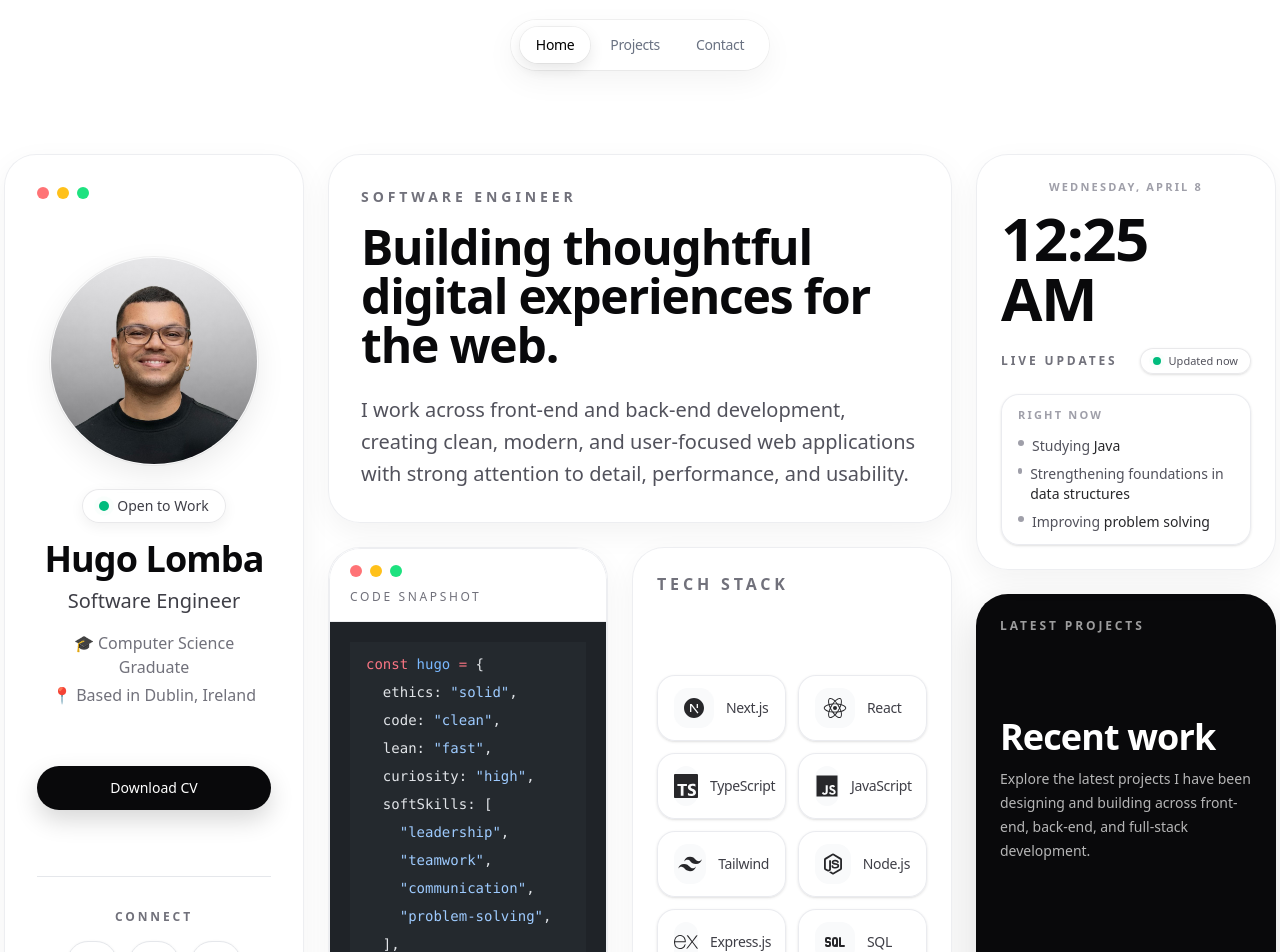
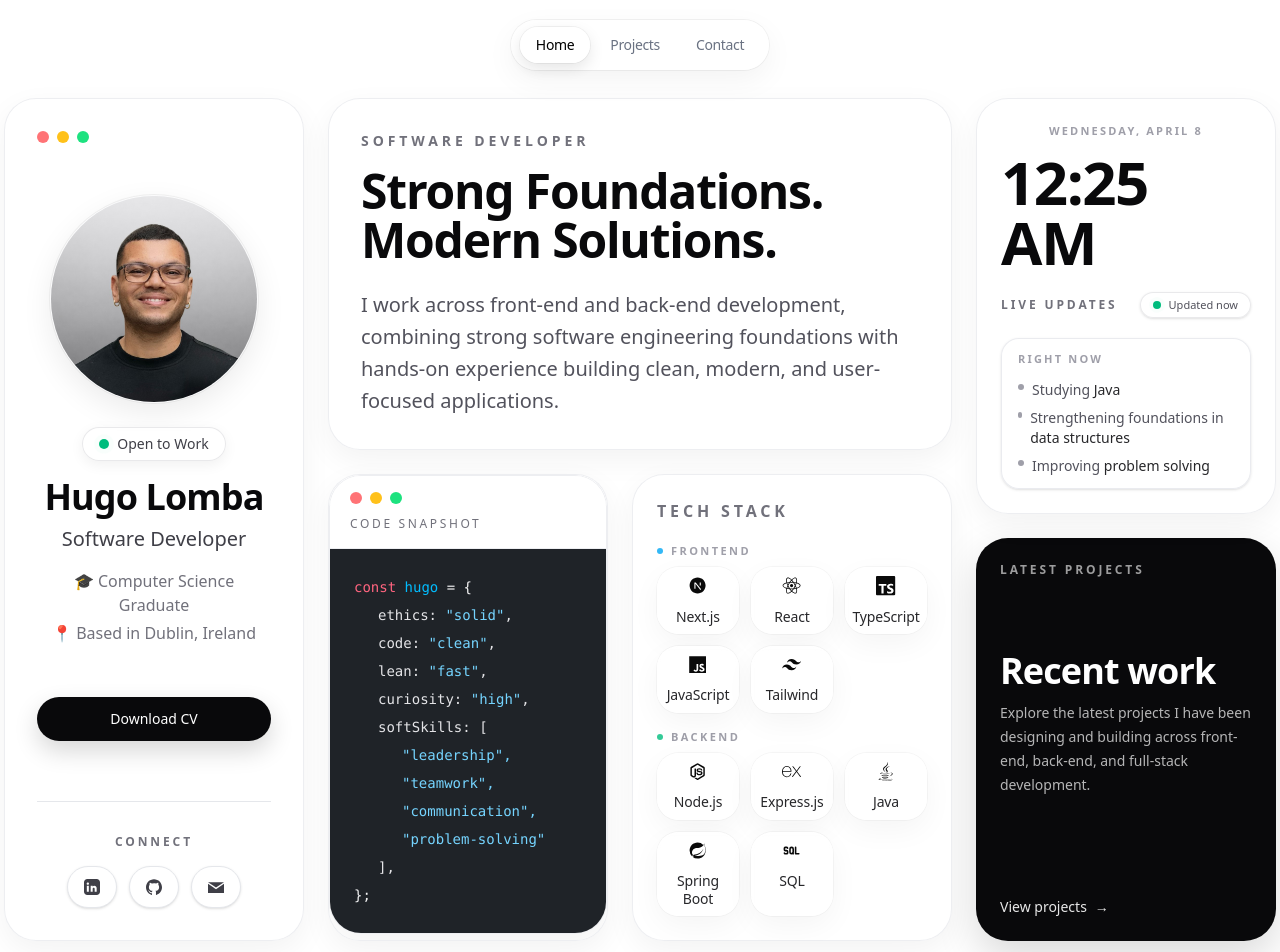
Before and after one commit to hugolomba/portfolio, a Next.js app: page / in a window 1280 px wide. Shown: the top 952 px of the page. Built offline with nearby package versions, Linux system fonts and the light colour scheme.

Commit message:
changes in design

```diff
--- a/app/page.tsx
+++ b/app/page.tsx
@@ -3,7 +3,7 @@ import ProjectsSection from "@/components/projects";
 
 export default function Home() {
   return (
-    <main className="max-w-7xl mx-auto">
+    <main className="mx-auto max-w-[90rem]">
       <Hero />
       {/* <ProjectsSection /> */}
     </main>
--- a/components/code-block.tsx
+++ b/components/code-block.tsx
@@ -1,23 +1,6 @@
-"use client";
-
-import { CodeBlock, CodeBlockCode } from "@/components/ui/code-block";
-
 export function CodeBlockBasic() {
-  const code = `const hugo = {
-  ethics: "solid",
-  code: "clean",
-  lean: "fast",
-  curiosity: "high",
-  softSkills: [
-    "leadership",
-    "teamwork",
-    "communication",
-    "problem-solving",
-  ],
-};`;
-
   return (
-    <div className="z-0 h-full w-full overflow-hidden rounded-[2rem] border border-gray-200/70 bg-white/85 shadow-[0_10px_30px_rgba(0,0,0,0.05)] backdrop-blur-sm">
+    <div className="z-0 w-full overflow-hidden rounded-[2rem] border border-gray-200/70 bg-white/85 shadow-[0_10px_30px_rgba(0,0,0,0.05)] backdrop-blur-sm">
       <div className="flex flex-col gap-y-3 border-b border-gray-200/70 bg-white/80 px-5 py-4">
         <div className="flex items-center gap-x-2">
           <div className="h-3 w-3 rounded-full bg-red-400/90"></div>
@@ -29,13 +12,45 @@ export function CodeBlockBasic() {
         </p>
       </div>
 
-      <CodeBlock className="bg-[#1f2328] px-5 py-5">
-        <CodeBlockCode
-          className="h-full text-sm leading-7"
-          code={code}
-          language="javascript"
-        />
-      </CodeBlock>
+      <div className="bg-[#1f2328] px-5 py-6 sm:px-6">
+        <pre className="overflow-x-auto font-mono text-sm leading-7">
+          <code>
+            <span className="block">
+              <span className="text-rose-400">const </span>
+              <span className="text-sky-400">hugo </span>
+              <span className="text-zinc-100">= {"{"}</span>
+            </span>
+
+            <span className="block pl-6 text-zinc-200">
+              ethics: <span className="text-sky-300">&quot;solid&quot;</span>,
+            </span>
+            <span className="block pl-6 text-zinc-200">
+              code: <span className="text-sky-300">&quot;clean&quot;</span>,
+            </span>
+            <span className="block pl-6 text-zinc-200">
+              lean: <span className="text-sky-300">&quot;fast&quot;</span>,
+            </span>
+            <span className="block pl-6 text-zinc-200">
+              curiosity: <span className="text-sky-300">&quot;high&quot;</span>,
+            </span>
+            <span className="block pl-6 text-zinc-200">softSkills: [</span>
+            <span className="block pl-12 text-sky-300">
+              &quot;leadership&quot;,
+            </span>
+            <span className="block pl-12 text-sky-300">
+              &quot;teamwork&quot;,
+            </span>
+            <span className="block pl-12 text-sky-300">
+              &quot;communication&quot;,
+            </span>
+            <span className="block pl-12 text-sky-300">
+              &quot;problem-solving&quot;
+            </span>
+            <span className="block pl-6 text-zinc-200">],</span>
+            <span className="block text-zinc-100">{"};"}</span>
+          </code>
+        </pre>
+      </div>
     </div>
   );
 }
--- a/components/hero.tsx
+++ b/components/hero.tsx
@@ -10,7 +10,7 @@ import GreetingWidget from "./ui/data-greeting";
 export default function Hero() {
   return (
     <motion.section
-      className="mt-20 mb-32 grid grid-cols-1 gap-3 px-1 md:mt-24 md:mb-40 md:grid-cols-4 md:gap-6"
+      className="mt-20 mb-32 grid grid-cols-1 gap-3 px-1 md:mt-10 md:mb-40 md:grid-cols-4 md:gap-6"
       initial={{ opacity: 0, y: 10 }}
       animate={{ opacity: 1, y: 0 }}
       exit={{ opacity: 0, y: -10 }}
@@ -47,7 +47,7 @@ export default function Hero() {
             Hugo Lomba
           </h2>
           <p className="mt-2 text-lg text-zinc-700 md:text-xl">
-            Software Engineer
+            Software Developer
           </p>
 
           <div className="mt-4 space-y-1 text-sm text-zinc-500 md:text-base">
@@ -91,7 +91,6 @@ export default function Hero() {
               >
                 <path d="M19 0h-14c-2.761 0-5 2.239-5 5v14c0 2.762 2.239 5 5 5h14c2.762 0 5-2.238 5-5v-14c0-2.761-2.238-5-5-5zm-11.75 19h-3v-9h3v9zm-1.5-10.25c-.966 0-1.75-.784-1.75-1.75s.784-1.75 1.75-1.75 1.75.784 1.75 1.75-.784 1.75-1.75 1.75zm13.25 10.25h-3v-4.5c0-1.071-.929-1.5-1.5-1.5s-1.5.429-1.5 1.5v4.5h-3v-9h3v1.25c.438-.766 1.5-1.25 2.5-1.25 2.071 0 3.5 1.429 3.5 3.5v5.5z" />
               </svg>
-              {/* LinkedIn */}
             </a>
 
             <a
@@ -109,7 +108,6 @@ export default function Hero() {
               >
                 <path d="M12 .5c-6.627 0-12 5.373-12 12 0 5.303 3.438 9.8 8.205 11.387.6.111.82-.261.82-.577 0-.285-.011-1.041-.017-2.045-3.338.724-4.042-1.611-4.042-1.611-.546-1.387-1.333-1.756-1.333-1.756-1.089-.744.083-.729.083-.729 1.205.084 1.84 1.236 1.84 1.236 1.07 1.835 2.807 1.305 3.492.998.108-.775.418-1.305.76-1.605-2.665-.303-5.467-1.332-5.467-5.932 0-1.31.469-2.381 1.236-3.221-.124-.303-.536-1.521.117-3.172 0 0 1.008-.322 3.301 1.23a11.494 11.494 0 013.003-.404c1.019.004 2.045.138 3.003.404 2.291-1.552 3.297-1.23 3.297-1.23.655 1.651.243 2.869.119 3.172.77.84 1.236 1.911 1.236 3.221 0 4.609-2.807 5.625-5.479 5.921.43.371.813 1.102.813 2.222 0 1.605-.015 2.896-.015 3.289 0 .319.218.694.825.576C20.565 22.298 24 17.803 24 12.5 24 5.873 18.627.5 12 .5z" />
               </svg>
-              {/* GitHub */}
             </a>
 
             <a
@@ -125,7 +123,6 @@ export default function Hero() {
               >
                 <path d="M12 12.713l11.985-7.713h-23.97l11.985 7.713zm0 2.574l-12-7.987v13.7h24v-13.7l-12 7.987z" />
               </svg>
-              {/* Email */}
             </a>
           </div>
         </div>
@@ -134,17 +131,17 @@ export default function Hero() {
       <div className="md:col-span-2 flex flex-col gap-3 md:gap-6">
         <header className="rounded-[2rem] border border-gray-200/70 bg-white/85 p-6 shadow-[0_10px_30px_rgba(0,0,0,0.05)] backdrop-blur-sm md:p-8">
           <p className="text-xs font-semibold uppercase tracking-[0.28em] text-zinc-500 sm:text-sm">
-            Software Engineer
+            Software Developer
           </p>
 
           <h1 className="mt-4 max-w-3xl text-4xl font-semibold tracking-tight text-zinc-950 md:text-5xl md:leading-[1.02]">
-            Building thoughtful digital experiences for the web.
+            Strong Foundations. Modern Solutions.
           </h1>
 
           <p className="mt-6 max-w-2xl text-base leading-7 text-zinc-600 md:text-xl md:leading-8">
-            I work across front-end and back-end development, creating clean,
-            modern, and user-focused web applications with strong attention to
-            detail, performance, and usability.
+            I work across front-end and back-end development, combining strong
+            software engineering foundations with hands-on experience building
+            clean, modern, and user-focused applications.
           </p>
         </header>
 
@@ -159,9 +156,8 @@ export default function Hero() {
                 Tech Stack
               </p>
             </div>
-            <div className="flex h-full items-center justify-center">
-              <Stacks />
-            </div>
+
+            <Stacks />
           </div>
         </div>
       </div>
@@ -169,7 +165,7 @@ export default function Hero() {
       <div className="flex flex-col gap-3 md:gap-6">
         <div className="rounded-[2rem] border border-gray-200/70 bg-white/85 p-5 shadow-[0_10px_30px_rgba(0,0,0,0.05)] backdrop-blur-sm md:p-6">
           <GreetingWidget />
-          <div className="flex items-center justify-between gap-3 mt-5">
+          <div className="mt-5 flex items-center justify-between gap-3">
             <p className="text-xs font-semibold uppercase tracking-[0.24em] text-zinc-500">
               Live Updates
             </p>
@@ -217,49 +213,12 @@ export default function Hero() {
                 </ul>
               </div>
             </div>
-
-            {/* <div className="rounded-2xl border border-gray-200/80 bg-white/90 px-4 py-3 shadow-sm">
-              <p className="text-[11px] font-semibold uppercase tracking-[0.2em] text-zinc-400">
-                Next
-              </p>
-              <div className="mt-3">
-                <ul className="space-y-2 text-sm text-zinc-600">
-                  <li className="flex items-start gap-2">
-                    <span className="mt-1 h-1.5 w-1.5 rounded-full bg-zinc-400" />
-                    <span>
-                      Refining my{" "}
-                      <span className="font-medium text-zinc-800">
-                        portfolio UI
-                      </span>
-                    </span>
-                  </li>
-                  <li className="flex items-start gap-2">
-                    <span className="mt-1 h-1.5 w-1.5 rounded-full bg-zinc-400" />
-                    <span>
-                      Building more{" "}
-                      <span className="font-medium text-zinc-800">
-                        full-stack projects
-                      </span>
-                    </span>
-                  </li>
-                  <li className="flex items-start gap-2">
-                    <span className="mt-1 h-1.5 w-1.5 rounded-full bg-zinc-400" />
-                    <span>
-                      Adding more{" "}
-                      <span className="font-medium text-zinc-800">
-                        product polish
-                      </span>
-                    </span>
-                  </li>
-                </ul>
-              </div>
-            </div> */}
           </div>
         </div>
 
         <Link
           href="/projects"
-          className="h-full group flex min-h-[180px] flex-col justify-between rounded-[2rem] bg-zinc-950 p-6 text-white shadow-[0_16px_40px_rgba(0,0,0,0.15)] transition-all duration-300 hover:-translate-y-1 hover:shadow-[0_20px_50px_rgba(0,0,0,0.20)]"
+          className="group flex h-full min-h-[180px] flex-col justify-between rounded-[2rem] bg-zinc-950 p-6 text-white shadow-[0_16px_40px_rgba(0,0,0,0.15)] transition-all duration-300 hover:-translate-y-1 hover:shadow-[0_20px_50px_rgba(0,0,0,0.20)]"
         >
           <p className="text-xs font-semibold uppercase tracking-[0.24em] text-white/60">
             Latest Projects
--- a/components/stacks.tsx
+++ b/components/stacks.tsx
@@ -1,32 +1,71 @@
 import { IoLogoReact, IoLogoJavascript, IoLogoNodejs } from "react-icons/io5";
 import { RiNextjsFill, RiTailwindCssFill } from "react-icons/ri";
-import { SiTypescript, SiExpress } from "react-icons/si";
+import { SiTypescript, SiExpress, SiSpringboot } from "react-icons/si";
 import { TbSql } from "react-icons/tb";
+import { FaJava } from "react-icons/fa";
+import { BiLogoSpringBoot } from "react-icons/bi";
 
-const stacks = [
+const stackGroups = [
+  {
+    title: "Frontend",
+    accent: "text-sky-500/80",
+    items: [
       { icon: <RiNextjsFill />, label: "Next.js" },
       { icon: <IoLogoReact />, label: "React" },
       { icon: <SiTypescript />, label: "TypeScript" },
       { icon: <IoLogoJavascript />, label: "JavaScript" },
       { icon: <RiTailwindCssFill />, label: "Tailwind" },
+    ],
+  },
+  {
+    title: "Backend",
+    accent: "text-emerald-500/80",
+    items: [
       { icon: <IoLogoNodejs />, label: "Node.js" },
       { icon: <SiExpress />, label: "Express.js" },
+      { icon: <FaJava />, label: "Java" },
+      { icon: <BiLogoSpringBoot />, label: "Spring Boot" },
       { icon: <TbSql />, label: "SQL" },
+    ],
+  },
 ];
 
 export default function Stacks() {
   return (
-    <div className="grid grid-cols-2 gap-3 sm:grid-cols-2">
-      {stacks.map((stack) => (
+    <div className="space-y-4">
+      {stackGroups.map((group) => (
+        <div key={group.title} className="space-y-2">
+          <div className="flex items-center gap-2">
+            <span
+              className={`h-1.5 w-1.5 rounded-full ${group.accent} bg-current`}
+            />
+            <p className="text-[11px] font-semibold uppercase tracking-[0.22em] text-zinc-400">
+              {group.title}
+            </p>
+          </div>
+
+          <div className="grid w-full grid-cols-3 gap-3">
+            {group.items.map((stack) => (
               <div
                 key={stack.label}
-          className="group flex items-center gap-3 rounded-2xl border border-gray-200/80 bg-white/90 px-4 py-3 shadow-sm transition-all duration-300 hover:-translate-y-0.5 hover:shadow-[0_8px_20px_rgba(0,0,0,0.06)]"
+                className="group relative overflow-hidden rounded-[1.35rem] border border-white/70 bg-white/95 p-2 shadow-[0_10px_30px_rgba(0,0,0,0.045)] ring-1 ring-black/[0.03] backdrop-blur-sm transition-all duration-300 hover:-translate-y-0.5 hover:shadow-[0_14px_34px_rgba(0,0,0,0.07)]"
               >
-          <div className="flex h-10 w-10 items-center justify-center rounded-xl bg-gray-50 text-2xl text-zinc-800 transition-transform duration-300 group-hover:scale-105">
+                {/* <div
+                  className={`absolute inset-x-0 top-0 h-[1px]  bg-current opacity-40`}
+                /> */}
+                <div className="relative flex flex-col items-center justify-center gap-3">
+                  <span className="flex items-center justify-center text-[1.2rem] leading-none [&>svg]:block [&>svg]:shrink-0 [&>svg]:align-middle">
                     {stack.icon}
+                  </span>
+
+                  <div className="min-w-0 flex-1 text-center">
+                    <p className="text-sm font-medium leading-tight tracking-[-0.01em] text-zinc-800 break-words">
+                      {stack.label}
+                    </p>
                   </div>
-          <div className="text-sm font-medium tracking-tight text-zinc-700">
-            {stack.label}
+                </div>
+              </div>
+            ))}
           </div>
         </div>
       ))}
--- a/components/ui/code-block.tsx
+++ b/components/ui/code-block.tsx
@@ -83,7 +83,7 @@ function CodeBlockGroup({
 }: CodeBlockGroupProps) {
   return (
     <div
-      className={cn("flex items-center justify-between h-full", className)}
+      className={cn("flex items-center justify-between", className)}
       {...props}
     >
       {children}
```
Lines whose indentation alone changed are shown as unchanged.
